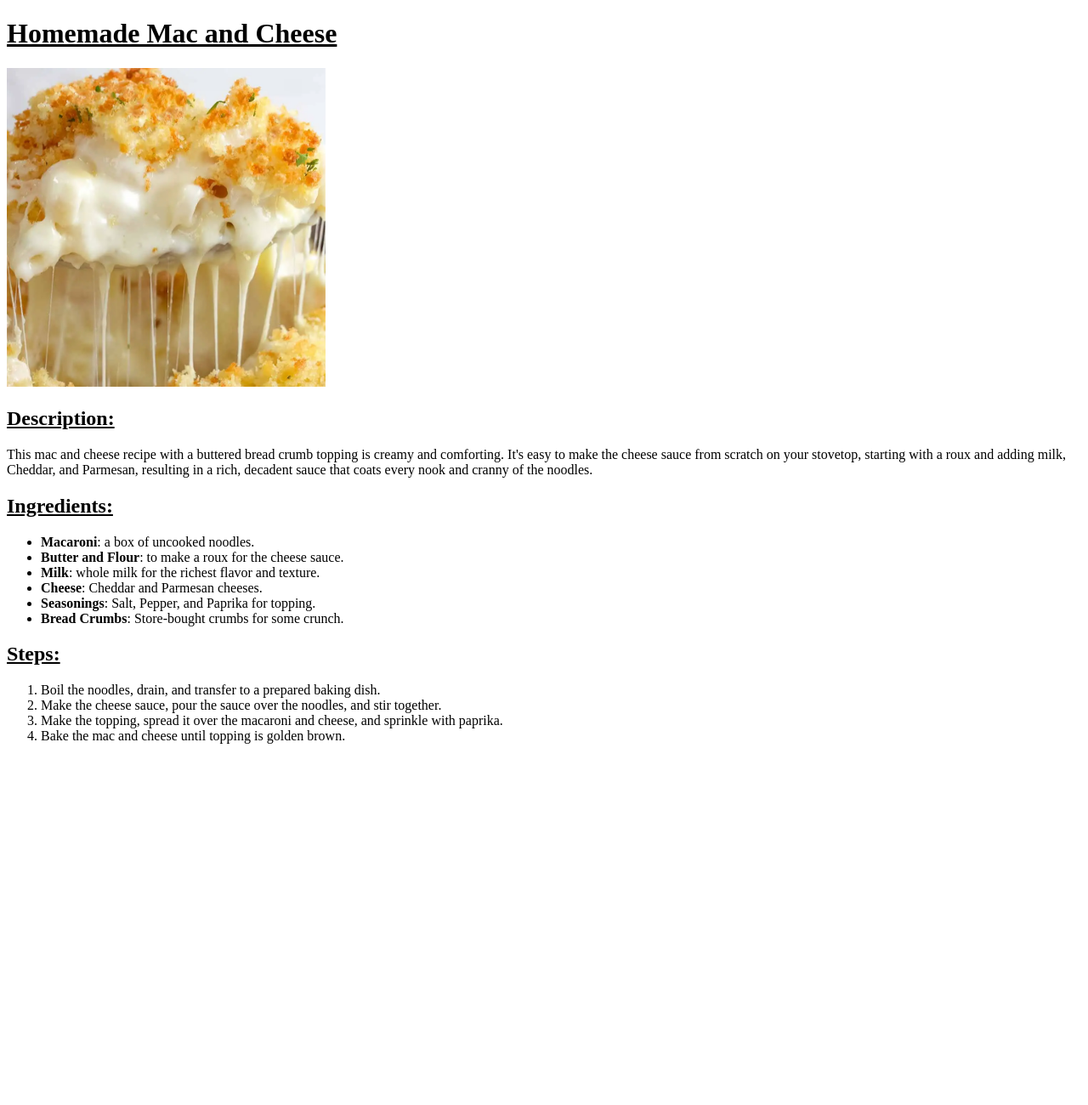
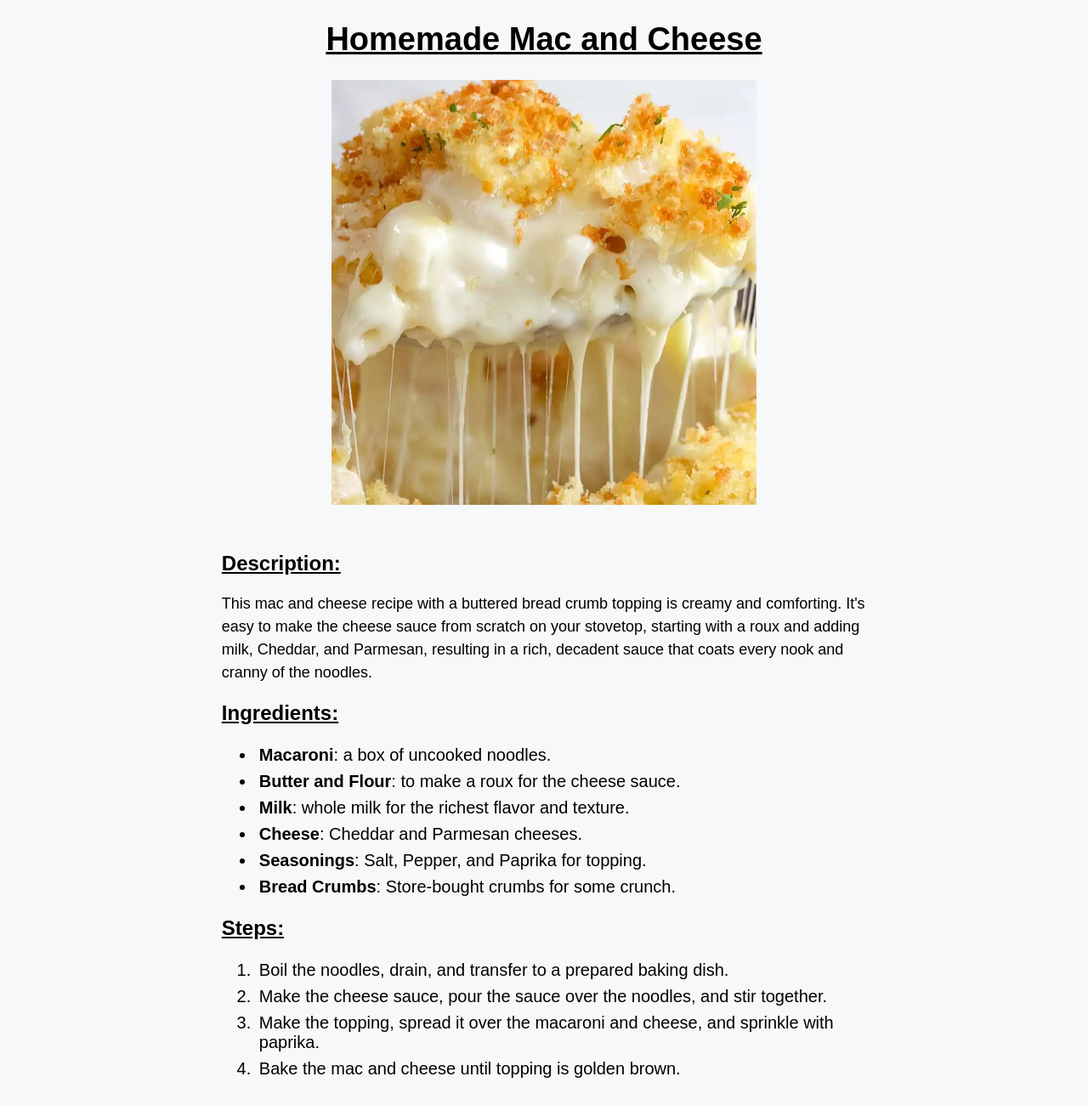
Before and after one commit to Adammford/frontend, a plain HTML site: page html-boilerplate/pages/mac.html in a window 1280 px wide. Shown: the whole page at 85% size. Before the commit the page ends 891 px from the top, so only its background shows below. Drawn offline with Linux system fonts and the light colour scheme.

Commit message:
Add styles to recipe pages

```diff
--- a/html-boilerplate/pages/mac.html
+++ b/html-boilerplate/pages/mac.html
@@ -4,12 +4,13 @@
     <meta charset="UTF-8">
     <meta name="viewport" content="width=device-width, initial-scale=1.0">
     <title>Heather Ahmie | Blog </title>
-    <link rel="stylesheet" href="../styles/styles.css">
+    <link rel="stylesheet" href="../styles/recipestyles.css">
 </head>
 <body>
     <h1><u>Homemade Mac and Cheese</u></h1>
     <img src="../images/Baked-Mac-and-Cheese-pull-shot.webp" alt="Gooey mac and cheese!">
 
+    <div class="body-wrapper">
     <h2><u>Description:</u></h2>
     <p>This mac and cheese recipe with a buttered bread crumb topping is creamy and comforting. It's easy to make the cheese sauce from scratch on your stovetop, starting with a roux and adding milk, Cheddar, and Parmesan, resulting in a rich, decadent sauce that coats every nook and cranny of the noodles.</p>
 
@@ -30,5 +31,6 @@
         <li>Make the topping, spread it over the macaroni and cheese, and sprinkle with paprika.</li>
         <li>Bake the mac and cheese until topping is golden brown.</li>
     </ol>
+    </div>
 </body>
 </html>
--- /dev/null
+++ b/html-boilerplate/styles/recipestyles.css
@@ -0,0 +1,53 @@
+
+
+
+body {
+    background-color: rgb(246, 248, 250);
+    font-family: Arial, Helvetica, sans-serif;
+}
+
+img {
+    display: block;
+    max-width: 500px;
+    margin: 0 auto;
+}
+
+h1 {
+    text-align: center;
+    font-size: 38px;
+}
+
+p {
+    font-size: 18px;
+    line-height: 1.5em;
+}
+
+.body-wrapper {
+    margin: 20%;
+    margin-top: 15px;
+    padding-top: 20px;
+}
+
+.container {
+    background-color: rgba(226, 194, 12, 0.515);
+    border-radius: 10px 0px 20px 0px;
+    width: 500px;
+    padding: 30px;
+    margin: 0 auto;
+}
+
+li {
+    font-size: 20px;
+    padding: 4px;
+
+}
+
+a {
+    text-decoration: none;
+    color: rgb(77, 13, 13)
+}
+
+a:hover {
+    text-decoration: underline;
+    color: rgb(21, 21, 105);
+}
```
Also changed, not shown: html-boilerplate/pages/chickenwings.html (+4 -2 lines), html-boilerplate/pages/padthai.html (+4 -1 lines), html-boilerplate/pages/recipes.html (+3 -0 lines), 1 other file.
